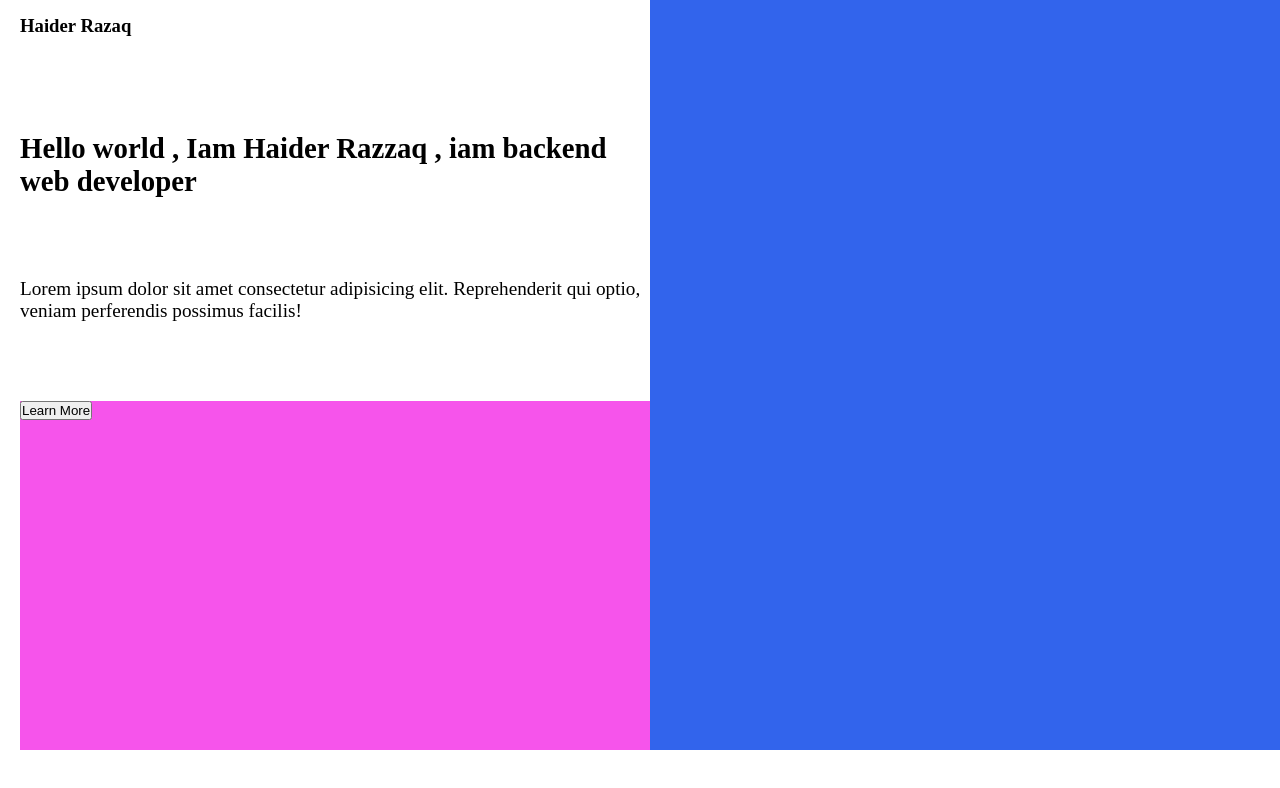
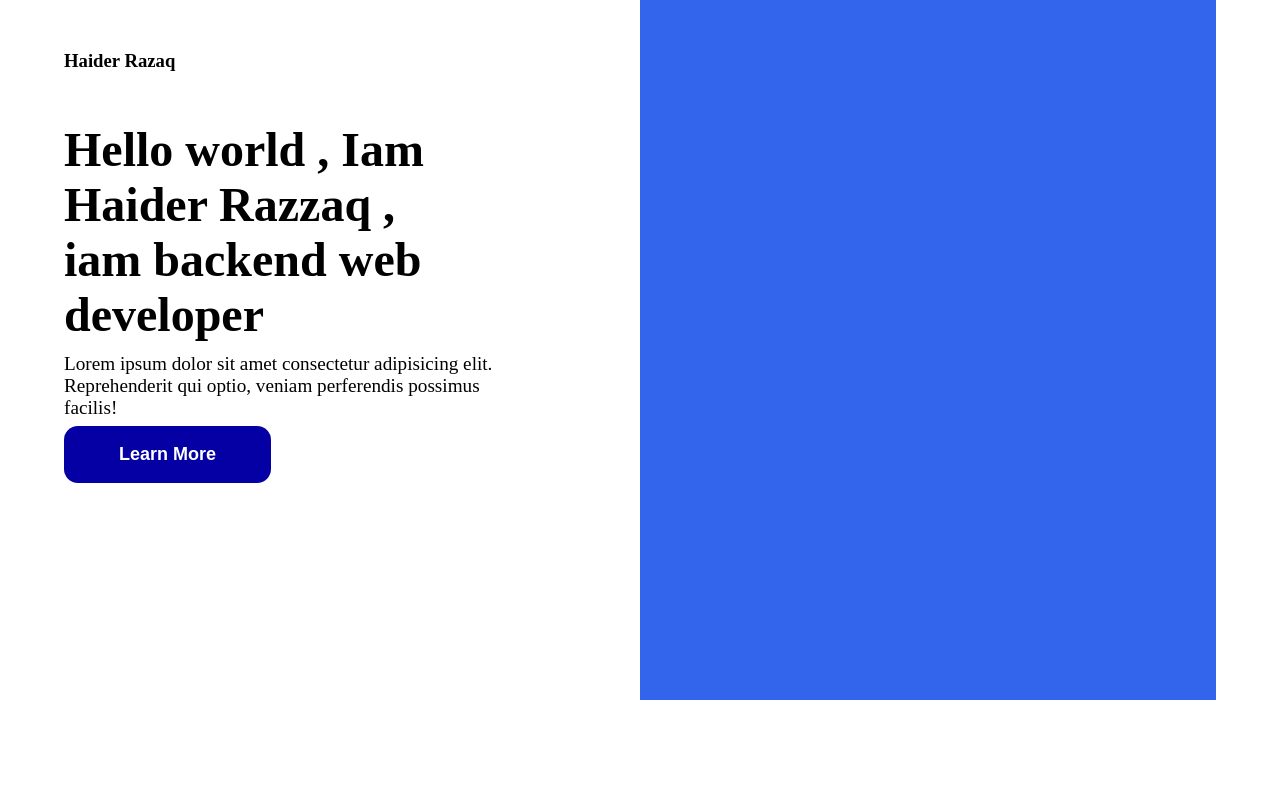
Before and after one commit to HaiderRazzaq/css, a plain HTML site: page project_1/index.html in a window 1280 px wide. Drawn offline with Linux system fonts and the light colour scheme.

Commit message:
left done

```diff
--- a/project_1/css/style.css
+++ b/project_1/css/style.css
@@ -1,5 +1,6 @@
 :root {
-    --leftmargin: 20px;
+    --sectionmargin: 5%;
+
 }
 
 * {
@@ -8,7 +9,7 @@
 }
 
 section {
-    height: 750px;
+    height: 700px;
 }
 
 section div.main {
@@ -18,8 +19,7 @@ section div.main {
 
 /* Start Left Div  */
 section div div.left {
-    /* background-color: bisque; */
-    margin-left: var(--leftmargin);
+    margin-left: var(--sectionmargin);
     height: 100%;
     flex: 1;
     display: flex;
@@ -28,26 +28,45 @@ section div div.left {
 }
 
 section div div.left div.logo {
-    /* background-color: lightblue; */
-    flex: .15;
+    flex: .4;
     display: flex;
     align-items: center;
 }
 
 section div div.left div.text {
-    /* background-color: rgb(105, 247, 147); */
     flex: 1;
     display: flex;
     font-size: larger;
     flex-direction: column;
-    justify-content: space-evenly;
+}
+
+section div div.left div.text div.headline {
+    font-size: xx-large;
+    margin-right: 35%;
+    margin-bottom: 2%;
+    font-weight: bold;
+
+}
+
+section div div.left div.text div.ptext {
+    margin-right: 20%;
+
 }
 
 section div div.left div.button {
-    background-color: rgb(246, 84, 235);
-    flex: 1;
+    /* background-color: rgb(246, 84, 235); */
+    flex: .9;
 }
 
+section div div.left div.button button.btn {
+    padding: 18px 55px;
+    border: none;
+    border-radius: 14px;
+    font-size: large;
+    font-weight: bold;
+    color: white;
+    background-color: hwb(242 0% 36%);
+}
 
 
 
@@ -65,6 +84,7 @@ section div div.left div.button {
 
 /* Start right div */
 section div div.right {
+    margin-right: var(--sectionmargin);
     background-color: rgb(50, 100, 236);
     height: 100%;
     flex: 1;
--- a/project_1/index.html
+++ b/project_1/index.html
@@ -28,7 +28,7 @@
                 </div>
 
                 <div class="button">
-                    <button>Learn More</button>
+                    <button class="btn">Learn More</button>
                 </div>
             </div>
 
```
